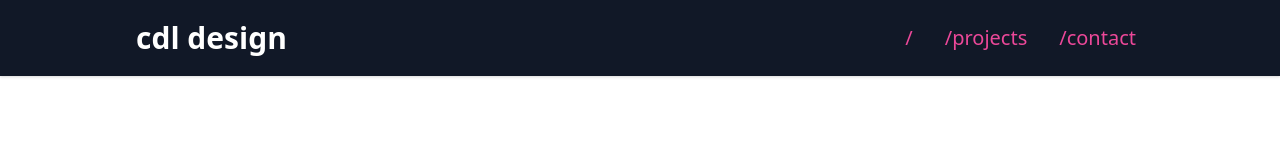
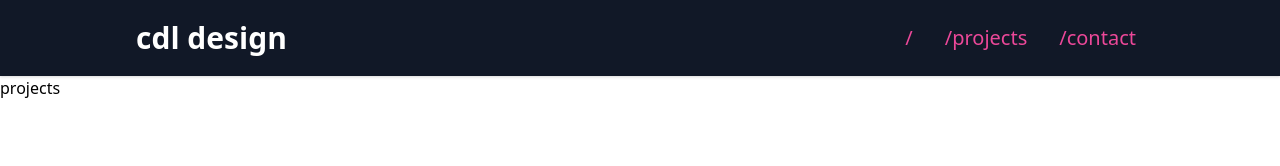
Before and after one commit to cal-dev-lab/cal-dev-lab_uk, a Nuxt app: page /projects in a window 1280 px wide. Shown: the top 166 px of the page. Built offline with nearby package versions, Linux system fonts and the light colour scheme.

Commit message:
Added dummy text for testing

```diff
--- a/pages/index.vue
+++ b/pages/index.vue
@@ -1,5 +1,7 @@
 <template>
-
+  <div>
+    home
+  </div>
 </template>
 
 <script>
--- a/pages/projects/index.vue
+++ b/pages/projects/index.vue
@@ -1,5 +1,7 @@
 <template>
-
+    <div>
+        projects
+    </div>
 </template>
 
 <script>
```
